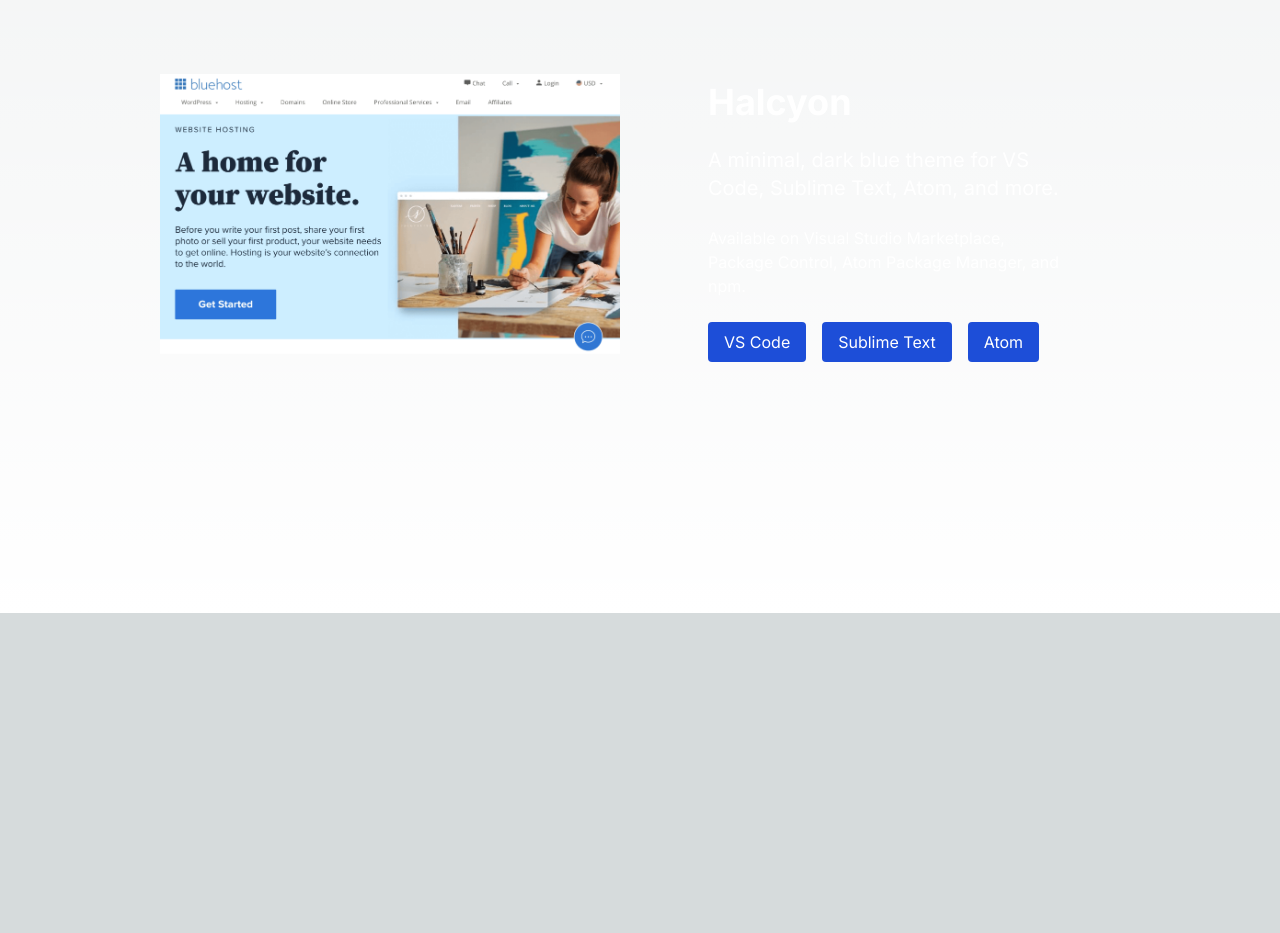
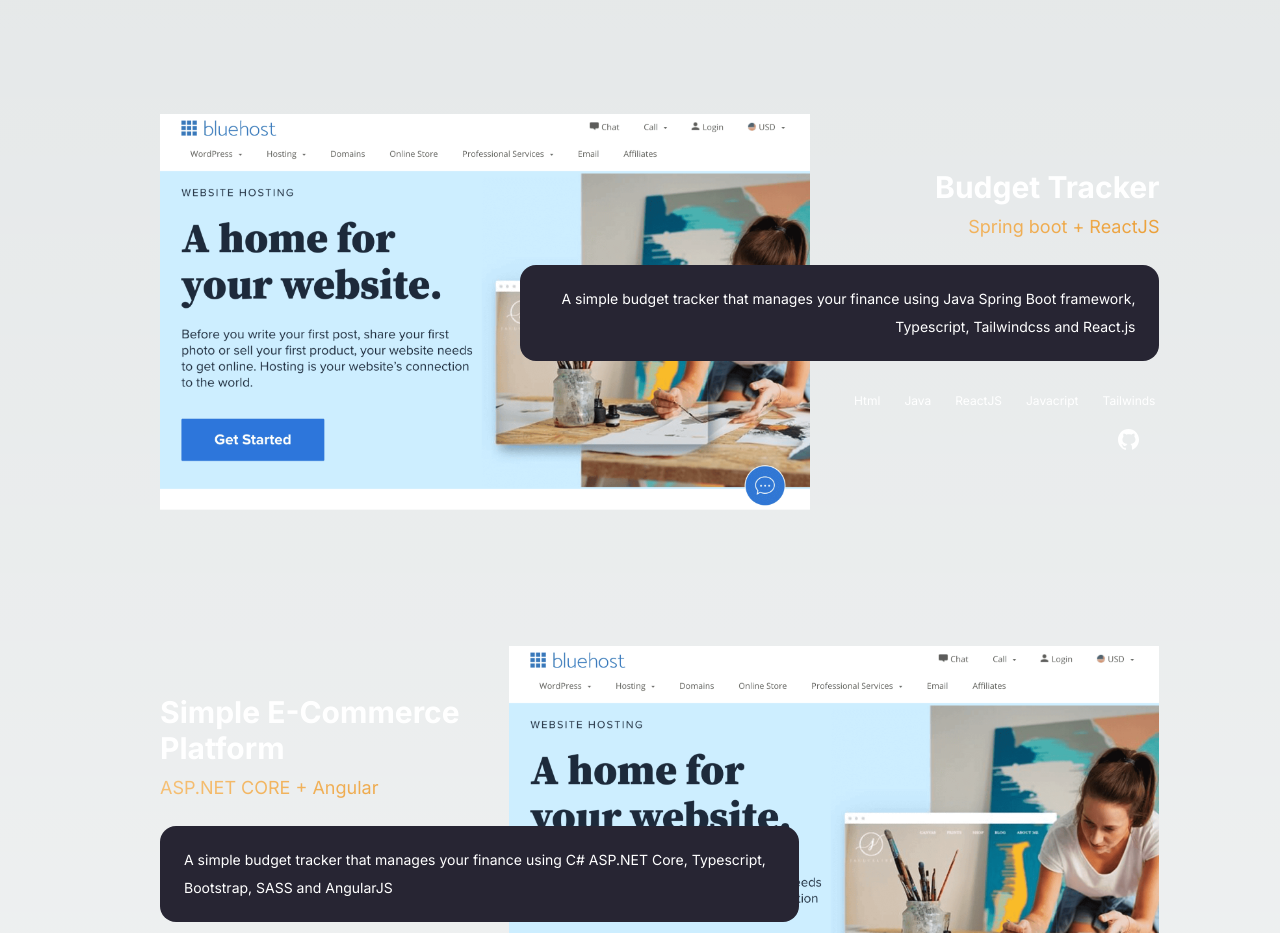
Before and after one commit to LizAntoinette/Portfolio_V2, a Next.js app: page / in a window 1280 px wide. Shown: the part 1867-2800 px from the top of the page. Before the commit the page ends 2480 px from the top, so only its background shows below. Built offline with nearby package versions, Linux system fonts and the light colour scheme.

Commit message:
Adding the other sections

```diff
--- a/app/globals.css
+++ b/app/globals.css
@@ -48,6 +48,12 @@
   -webkit-text-fill-color: transparent;
 }
 
+.text-contact{
+  background: linear-gradient(135deg, #ebbcba 0%, #eb6f92 100%);
+  -webkit-background-clip: text;
+  -webkit-text-fill-color: transparent;
+}
+
 .company-color{
   background: linear-gradient(135deg, #F6C177 0%, #EA9D34 100%);
   -webkit-background-clip: text;
@@ -63,6 +69,9 @@
   line-height: 0;
 }
 
+.bg-input{
+  background-color: rgba(35, 33, 54, 0.85);
+}
 /* .exp-tab:hover {
   background-image: linear-gradient(166deg, rgba(39,37,51,1) 0%, rgba(59,56,71,1) 36%, rgba(83,70,69,1) 63%, rgba(109,85,66,1) 86%, rgba(149,108,62,1) 100%, rgba(234,157,52,1) 100%);
 } */
--- a/app/page.tsx
+++ b/app/page.tsx
@@ -5,6 +5,8 @@
 import Home from "@/components/home";
 import Experience from "@/components/experience"
 import Project from "@/components/project"
+import Contact from "@/components/contact"
+import Footer from "@/components/footer";
 import { useEffect, useMemo, useState } from "react";
 import Particles, { initParticlesEngine } from "@tsparticles/react";
 import {
@@ -47,6 +49,8 @@
       <Home></Home>
       <Experience></Experience>
       <Project></Project>
+      <Contact></Contact>
+      <Footer></Footer>
 
       <Particles
         id="tsparticles"
--- /dev/null
+++ b/components/contact.tsx
@@ -0,0 +1,63 @@
+"use client";
+import React, { useState, ChangeEvent, FormEvent } from 'react';
+
+// Define the structure of the form state using an interface
+interface IFormData {
+    email: string;
+    subject: string;
+    message: string;
+}
+
+export default function Contact() {
+    const [formData, setFormData] = useState<IFormData>({ email: '', subject: '', message: '' });
+
+    // Update handleChange to include type information for the event
+    const handleChange = (e: ChangeEvent<HTMLInputElement | HTMLTextAreaElement>) => {
+        const { name, value } = e.target;
+        setFormData(prev => ({
+            ...prev,
+            [name]: value
+        }));
+    };
+
+    // Update handleSubmit to include type information for the event
+    const handleSubmit = (e: FormEvent) => {
+        e.preventDefault();
+        console.log(formData);  // Process form data here or send to an API
+    };
+
+
+        return (
+
+        <section id="contact" className="mt-15 flex-grow mx-auto flex h-[60rem] z-20">
+            <div className=" my-[10rem]  mx-auto min-w-[33rem] justify-items-center">
+
+                    <h2 className="text-3xl font-bold mb-5 text-center text-contact">Get In Touch</h2>
+                    <p className="text-lg text-center mb-10">Have a question or want to work together?</p>
+
+                    <form onSubmit={handleSubmit} className="flex text-sm flex-col justify-items-center">
+                        {/* Email Field */}
+                        <div className="mb-6">
+                            <label htmlFor="email" className="block mb-2  font-semibold">Email</label>
+                            <input type="email" autoComplete="new-password" id="email" name="email" onChange={handleChange} value={formData.email} className="bg-input text-white block w-full p-3 rounded-2xl" placeholder="John@example.com" />
+                        </div>
+                        {/* Subject Field */}
+                        <div className="mb-6">
+                            <label htmlFor="subject" className="block mb-2  font-semibold">Subject</label>
+                            <input type="text" autoComplete="new-password" id="subject" name="subject" onChange={handleChange} value={formData.subject} className="bg-input text-white block w-full p-3 rounded-2xl" placeholder="Subject here" />
+                        </div>
+                        {/* Message Field */}
+                        <div className="mb-6">
+                            <label htmlFor="message" className="block mb-2  font-semibold">Your Message</label>
+                            <textarea id="message" name="message" onChange={handleChange} value={formData.message} rows="10" className="bg-input text-white block w-full p-3 rounded-2xl" placeholder="Write your thoughts here..." />
+                        </div>
+                        {/* Submit Button */}
+                        <button type="submit" className="border-[#d7827e] border hover:bg-[#ebbcba] hover:text-[#191724] text-[#ebbcba] font-bold py-2 px-4 rounded w-[15rem] mx-auto rounded-xl">Send Message</button>
+                    </form>
+
+            </div>
+        </section>
+
+
+    );
+  }
--- /dev/null
+++ b/components/footer.tsx
@@ -0,0 +1,31 @@
+import Image from "next/image";
+
+export default function Footer() {
+  return (
+    <div id="footer" className="flex-grow mx-auto h-[15rem] z-20">
+        <p className="block mb-5 mt-10 text-center font-semibold">You can also contact me on</p>
+        <div className="flex justify-center ">
+            <a href="https://www.linkedin.com/in/liz-anguren/" className="text-gray-400 hover:text-gray-300 mx-2">
+                <svg width="35" height="35" viewBox="0 0 20 21" fill="none" xmlns="http://www.w3.org/2000/svg">
+                    <path d="M17.619 0H2.38095C1.06667 0 0 1.12 0 2.5V18.5C0 19.88 1.06667 21 2.38095 21H17.619C18.9333 21 20 19.88 20 18.5V2.5C20 1.12 18.9333 0 17.619 0ZM6.19048 8V17.5H3.33333V8H6.19048ZM3.33333 5.235C3.33333 4.535 3.90476 4 4.7619 4C5.61905 4 6.15714 4.535 6.19048 5.235C6.19048 5.935 5.65714 6.5 4.7619 6.5C3.90476 6.5 3.33333 5.935 3.33333 5.235ZM16.6667 17.5H13.8095C13.8095 17.5 13.8095 12.87 13.8095 12.5C13.8095 11.5 13.3333 10.5 12.1429 10.48H12.1048C10.9524 10.48 10.4762 11.51 10.4762 12.5C10.4762 12.955 10.4762 17.5 10.4762 17.5H7.61905V8H10.4762V9.28C10.4762 9.28 11.3952 8 13.2429 8C15.1333 8 16.6667 9.365 16.6667 12.13V17.5Z" fill="white"/>
+                </svg>
+
+            </a>
+            <a href="https://github.com/LizAntoinette" className="text-gray-400 hover:text-gray-300 mx-2">
+                <svg width="35" height="35" viewBox="0 0 21 21" fill="none" xmlns="http://www.w3.org/2000/svg">
+                    <path d="M10.5 0C4.70138 0 0 4.77499 0 10.6644C0 15.6616 3.388 19.8429 7.9555 21C7.9065 20.856 7.875 20.689 7.875 20.4819V18.6592C7.44888 18.6592 6.73487 18.6592 6.5555 18.6592C5.83712 18.6592 5.19837 18.3454 4.88862 17.7625C4.54475 17.1146 4.48525 16.1237 3.633 15.5176C3.38013 15.3159 3.57262 15.0857 3.864 15.1168C4.40212 15.2714 4.84837 15.6465 5.26837 16.2028C5.68663 16.76 5.8835 16.8862 6.66487 16.8862C7.04375 16.8862 7.61075 16.864 8.1445 16.7787C8.4315 16.0384 8.92762 15.3567 9.534 15.035C6.0375 14.6698 4.36888 12.903 4.36888 10.5044C4.36888 9.47177 4.802 8.47287 5.53788 7.63127C5.29638 6.7959 4.99275 5.09226 5.63063 4.4435C7.20388 4.4435 8.155 5.47973 8.38338 5.75967C9.16738 5.48684 10.0284 5.3322 10.9331 5.3322C11.8396 5.3322 12.7041 5.48684 13.4899 5.76145C13.7156 5.48328 14.6676 4.4435 16.2444 4.4435C16.8849 5.09314 16.5777 6.80389 16.3336 7.63749C17.0651 8.47732 17.4956 9.47355 17.4956 10.5044C17.4956 12.9013 15.8296 14.6671 12.3384 15.0342C13.2991 15.5434 14 16.9742 14 18.0522V20.4819C14 20.5743 13.9799 20.641 13.9694 20.7201C18.0609 19.2635 21 15.3176 21 10.6644C21 4.77499 16.2986 0 10.5 0Z" fill="white"/>
+                </svg>
+
+            </a>
+        </div>
+
+
+        <p className="text-gray-500 text-center mt-10 text-sm">
+            Design Inspired from Brittany Chiang & Theme Color from Rose Pine
+        <br/>
+                © 2024 - Liz Antoinette Anguren
+        </p>
+
+    </div>
+  );
+}
--- a/components/project.tsx
+++ b/components/project.tsx
@@ -3,7 +3,7 @@
 
 export default function Project() {
     return (
-        <section id="project" className="mt-15 flex-grow flex h-[100vh] z-20">
+        <section id="project" className="mt-15 flex-grow flex h-[125rem] z-20">
             <div className="flex mx-auto w-3/4 flex-col mt-32">
                 <div className='mb-7'>
                     <p className="text-[30px] mb-6 font-semibold w-full border-b-[1px] border-white line-sub my-10 ">
@@ -13,48 +13,84 @@
                     </p>
                 </div>
 
-            <div className="grid grid-cols-1 md:grid-cols-2 gap-10">
+                <div  className="flex flex-col md:flex-row gap-10 my-10">
 
-                <div className="mt-10">
-                    <Image src="/images/img_web.png" alt="Halcyon Theme" width={750}  height={650}/>
+                    <div className="mt-10 flex-col ">
+                        <Image src="/images/img_web.png" className="max-w-[650px]" alt="Halcyon Theme" width={650} height={650}/>
                     </div>
 
-
-                <div className="flex-1 flex flex-col items-start justify-center p-12 text-white space-y-6">
-                    <h1 className="text-4xl font-bold">Halcyon</h1>
-                    <p className="text-xl">A minimal, dark blue theme for VS Code, Sublime Text, Atom, and more.</p>
-                    <p>Available on Visual Studio Marketplace, Package Control, Atom Package Manager, and npm.</p>
-                    <div className="flex space-x-4">
-                    <button className="bg-blue-700 px-4 py-2 rounded">VS Code</button>
-                    <button className="bg-blue-700 px-4 py-2 rounded">Sublime Text</button>
-                    <button className="bg-blue-700 px-4 py-2 rounded">Atom</button>
+                    <div className=" flex flex-col py-12 text-white text-right justify-end">
+                        <h1 className="text-3xl font-bold mb-2">Budget Tracker</h1>
+                        <p className="text-lg pb-6 company-color">Spring boot + ReactJS</p>
+                        <div className="max-w-[700px] -ml-[330px] bg-[#272533] px-6 py-5 mb-6 rounded-2xl" >
+                            <p className="text-sm leading-7">A simple budget tracker that manages  your finance using  Java Spring Boot
+                            framework, Typescript, Tailwindcss and React.js</p>
                         </div>
 
+                        <div className="flex space-x-4  justify-end">
+                            <p className="text-white px-1 text-xs py-2">Html</p>
+                            <p className="text-white px-1 text-xs py-2">Java</p>
+                            <p className="text-white px-1 text-xs py-2">ReactJS</p>
+                            <p className="text-white px-1 text-xs py-2">Javacript</p>
+                            <p className="text-white px-1 text-xs py-2">Tailwinds</p>
                         </div>
-                {/* <div className="bg-gray-800 rounded-lg p-5">
-                    <img className="w-full h-40 object-cover rounded-md mb-3" src=""/>
-                    <h3 className="text-xl font-semibold mb-2">Budget Tracker</h3>
-                    <p className="text-gray-400 mb-3">A simple budget tracker that manages your finance using Java Spring Boot framework, Typescript, Tailwindcss and React.js</p>
-                    <div className="flex flex-wrap gap-2">
-                    <span className="bg-gray-700 text-xs text-white font-bold px-2 py-1 rounded">HTML</span>
-                    <span className="bg-gray-700 text-xs text-white font-bold px-2 py-1 rounded">Java</span>
-                    <span className="bg-gray-700 text-xs text-white font-bold px-2 py-1 rounded">CSS</span>
-                    <span className="bg-gray-700 text-xs text-white font-bold px-2 py-1 rounded">JavaScript</span>
+                        <div className=" flex m-3 justify-end">
+                            <a href="https://github.com/LizAntoinette" className="text-gray-400 hover:text-gray-300 mx-2">
+
+                                <svg width="21" height="21" viewBox="0 0 21 21" fill="none" xmlns="http://www.w3.org/2000/svg">
+                                    <path d="M10.5 0C4.70138 0 0 4.77499 0 10.6644C0 15.6616 3.388 19.8429 7.9555 21C7.9065 20.856 7.875 20.689 7.875 20.4819V18.6592C7.44888 18.6592 6.73487 18.6592 6.5555 18.6592C5.83712 18.6592 5.19837 18.3454 4.88862 17.7625C4.54475 17.1146 4.48525 16.1237 3.633 15.5176C3.38013 15.3159 3.57262 15.0857 3.864 15.1168C4.40212 15.2714 4.84837 15.6465 5.26837 16.2028C5.68663 16.76 5.8835 16.8862 6.66487 16.8862C7.04375 16.8862 7.61075 16.864 8.1445 16.7787C8.4315 16.0384 8.92762 15.3567 9.534 15.035C6.0375 14.6698 4.36888 12.903 4.36888 10.5044C4.36888 9.47177 4.802 8.47287 5.53788 7.63127C5.29638 6.7959 4.99275 5.09226 5.63063 4.4435C7.20388 4.4435 8.155 5.47973 8.38338 5.75967C9.16738 5.48684 10.0284 5.3322 10.9331 5.3322C11.8396 5.3322 12.7041 5.48684 13.4899 5.76145C13.7156 5.48328 14.6676 4.4435 16.2444 4.4435C16.8849 5.09314 16.5777 6.80389 16.3336 7.63749C17.0651 8.47732 17.4956 9.47355 17.4956 10.5044C17.4956 12.9013 15.8296 14.6671 12.3384 15.0342C13.2991 15.5434 14 16.9742 14 18.0522V20.4819C14 20.5743 13.9799 20.641 13.9694 20.7201C18.0609 19.2635 21 15.3176 21 10.6644C21 4.77499 16.2986 0 10.5 0Z" fill="white"/>
+                                </svg>
+                            </a>
+
                         </div>
                     </div>
 
 
-                <div className="bg-gray-800 rounded-lg p-5">
-                    <img className="w-full h-40 object-cover rounded-md mb-3" src=""/>
-                    <h3 className="text-xl font-semibold mb-2">Simple E-Commerce Platform</h3>
-                    <p className="text-gray-400 mb-3">A simple budget tracker that manages your finance using C# ASP.NET Core, Typescript, Bootstrap, SASS and AngularJS</p>
-                    <div className="flex flex-wrap gap-2">
-                    <span className="bg-gray-700 text-xs text-white font-bold px-2 py-1 rounded">HTML</span>
-                    <span className="bg-gray-700 text-xs text-white font-bold px-2 py-1 rounded">Java</span>
-                    <span className="bg-gray-700 text-xs text-white font-bold px-2 py-1 rounded">CSS</span>
-                    <span className="bg-gray-700 text-xs text-white font-bold px-2 py-1 rounded">JavaScript</span>
                 </div>
-                </div> */}
+                <div  className="flex flex-col md:flex-row gap-10 my-[6rem]">
+                    <div className=" flex flex-col py-12 text-white justify-start">
+                        <h1 className="text-3xl font-bold mb-2">Simple E-Commerce Platform</h1>
+                        <p className="text-lg pb-6 company-color">ASP.NET CORE + Angular</p>
+                        <div className="max-w-[700px] -mr-[330px] bg-[#272533] px-6 py-5 mb-6 rounded-2xl z-30" >
+                            <p className="text-sm leading-7">A simple budget tracker that manages  your  finance using  C# ASP.NET Core, Typescript, Bootstrap, SASS and AngularJS</p>
+                        </div>
+
+                        <div className="flex space-x-4  justify-start">
+                            <p className="text-white px-1 text-xs py-2">Html</p>
+                            <p className="text-white px-1 text-xs py-2">Java</p>
+                            <p className="text-white px-1 text-xs py-2">ReactJS</p>
+                            <p className="text-white px-1 text-xs py-2">Javacript</p>
+                            <p className="text-white px-1 text-xs py-2">Tailwinds</p>
+                        </div>
+                    </div>
+                    <div className="flex-col ">
+                        <Image src="/images/img_web.png" className="max-w-[650px]" alt="Halcyon Theme" width={650} height={650}/>
+                    </div>
+
+
+                </div>
+                <div  className="flex flex-col md:flex-row gap-10 my-10">
+
+                    <div className="mt-10 flex-col ">
+                        <Image src="/images/img_web.png" className="max-w-[650px]" alt="Halcyon Theme" width={650} height={650}/>
+                    </div>
+
+                    <div className=" flex flex-col py-12 text-white text-right justify-end mb-10">
+                        <h1 className="text-3xl font-bold mb-2">Blog Website</h1>
+                        <p className="text-lg pb-6 company-color">Django + NextJS</p>
+                        <div className="max-w-[700px] -ml-[330px] bg-[#272533] px-6 py-5 mb-6 rounded-2xl" >
+                            <p className="text-sm leading-7"> A simple budget tracker that manages  yourfinance using  Java Spring Boot framework, Typescript, Tailwindcss and React.js </p>
+                        </div>
+
+                    <div className="flex space-x-4  justify-end">
+                            <p className="text-white px-1 text-xs py-2">Html</p>
+                            <p className="text-white px-1 text-xs py-2">Java</p>
+                            <p className="text-white px-1 text-xs py-2">ReactJS</p>
+                            <p className="text-white px-1 text-xs py-2">Javacript</p>
+                            <p className="text-white px-1 text-xs py-2">Tailwinds</p>
+                        </div>
+                    </div>
+
                 </div>
             </div>
         </section>
```
Lines whose indentation alone changed are shown as unchanged.
